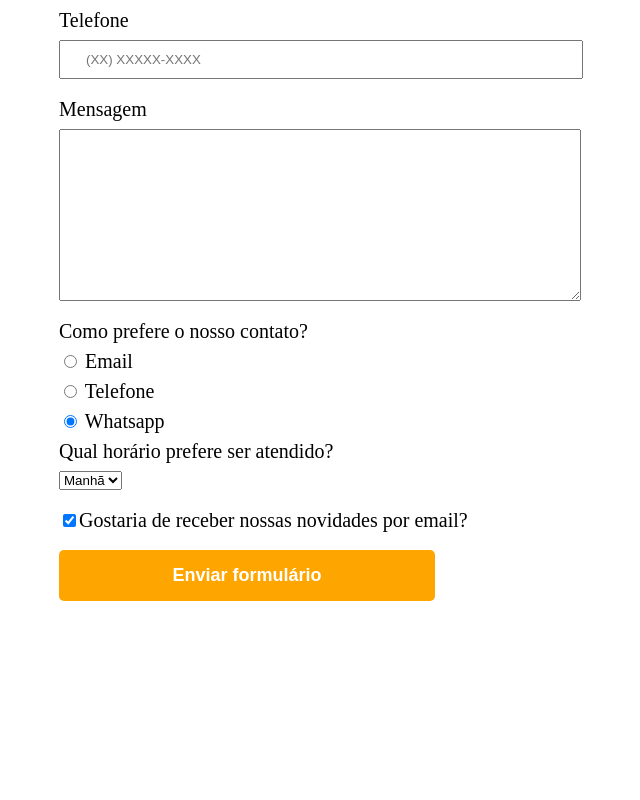
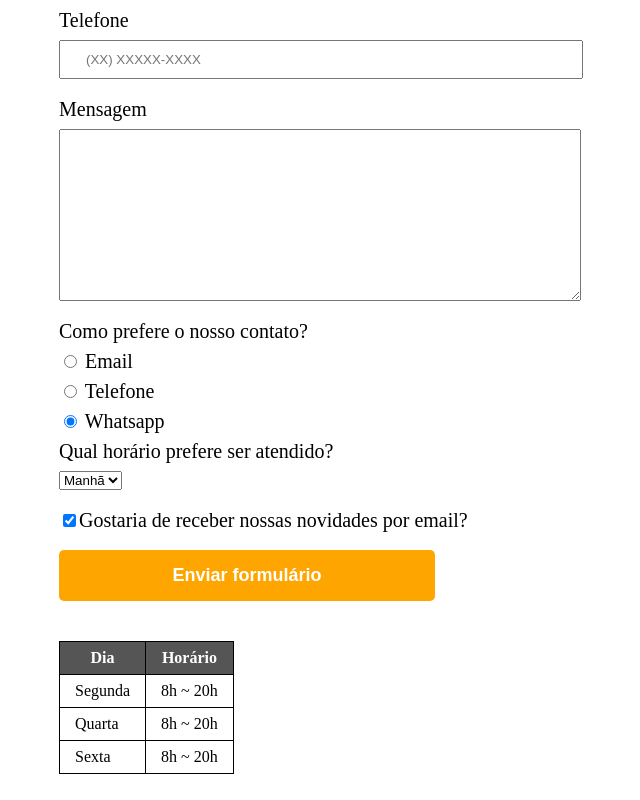
Before and after one commit to EricaFreitas/aulahtml, a plain HTML site: page pagina2.html in a window 1280 px wide. Shown: the part 477-1277 px from the top of the page, without its empty margins (111-751 px from the left). Before the commit the page ends 1118 px from the top, so only its background shows below. Drawn offline with Linux system fonts and the light colour scheme.

Commit message:
Add files via upload

```diff
--- a/pagina2.html
+++ b/pagina2.html
@@ -60,6 +60,29 @@
         <input type="submit" value="Enviar formulário" class="enviar">
 
       </form>
+
+      <table>
+        <thead>
+          <tr>
+            <th>Dia</th>
+            <th>Horário</th>
+          </tr>
+        </thead>
+        <tbody>
+          <tr>
+            <td>Segunda</td>
+            <td>8h ~ 20h</td>
+          </tr>
+          <tr>
+            <td>Quarta</td>
+            <td>8h ~ 20h</td>
+          </tr>
+          <tr>
+            <td>Sexta</td>
+            <td>8h ~ 20h</td>
+          </tr>
+        </tbody>
+      </table>
     </main>
 
   </body>
--- a/style.css
+++ b/style.css
@@ -59,3 +59,15 @@ form label, form legend{
   background: darkorange;
   transform: scale(1.2);
 }
+table{
+  margin: 20px 0 40px;
+}
+thead{
+  background: #555555;
+  color: white;
+  font-weight: bold;
+}
+td, th{
+  border: 1px solid #000000;
+  padding: 8px 15px;
+}
```
